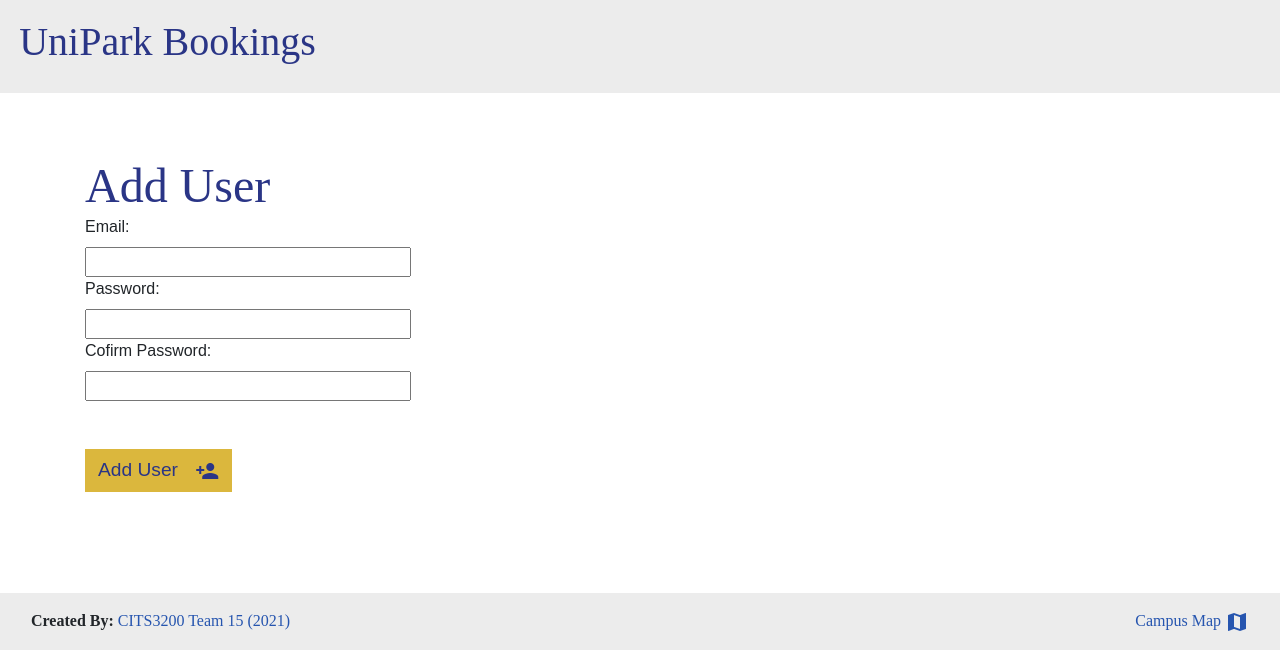
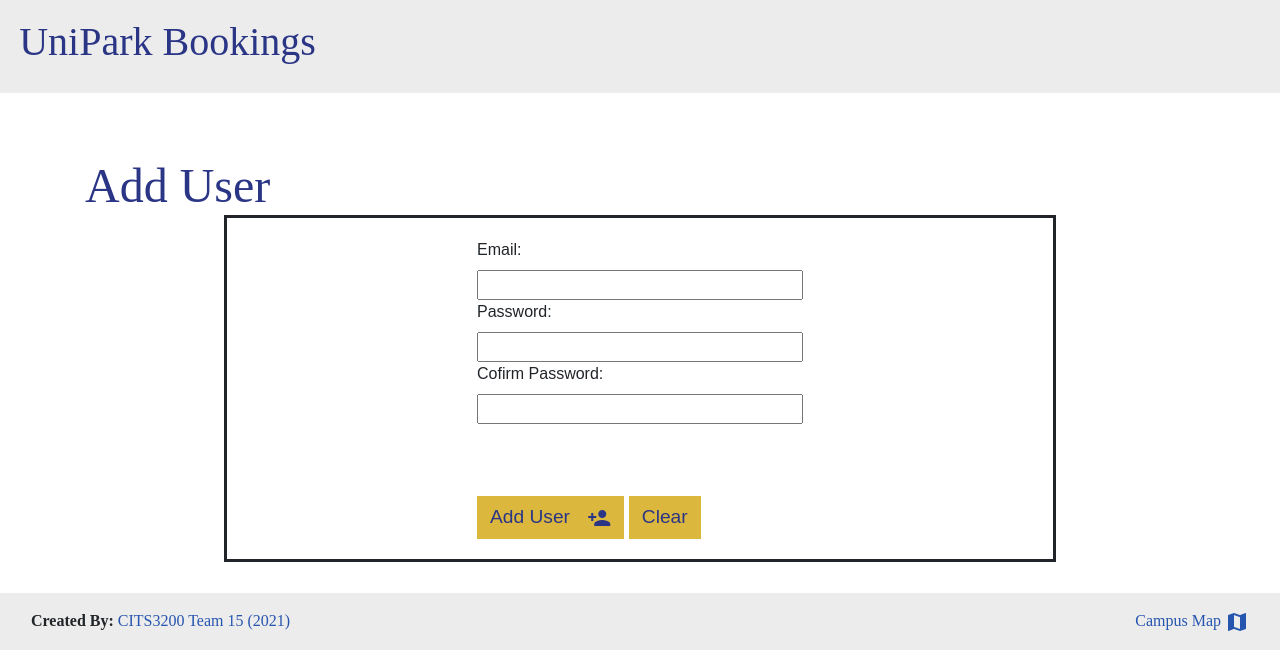
Before and after one commit to thomas-cleary-uwa/cits3200-unipark-booking, a Flask app: template flask-app/app/templates/admin/add_user.html in a window 1280 px wide. Shown: the part 150-800 px from the top of the page. Run offline with Flask 2, Linux system fonts and the light colour scheme; the template is opened without the code that fills it: values that come from a table or form of the project are taken from there, others are empty; some web fonts are replaced.

Commit message:
Update Add User - Admin Page
Updated the style of the admin page.

```diff
--- a/flask-app/app/static/css/unipark_booking.css
+++ b/flask-app/app/static/css/unipark_booking.css
@@ -195,7 +195,6 @@ body {
 }
 
 
-
 /*
 *** /login route **************************************************************
 */
@@ -235,5 +234,22 @@ body {
 
 
 /*
-*** Next Category *************************************************************
+*** add_user form *************************************************************
 */
+div.add_user_form
+{
+    display: block;
+    text-align: center;
+    border-style : solid;
+    padding : 20px;
+    width : 75%;
+    margin : 0 auto;
+}
+
+form
+{
+    display: inline-block;
+    margin-left: auto;
+    margin-right: auto;
+    text-align: left;
+}
--- a/flask-app/app/templates/admin/add_user.html
+++ b/flask-app/app/templates/admin/add_user.html
@@ -8,6 +8,7 @@
 {% block content %}
   <h1 class="uwa-heading-large">Add User</h1>
 
+  <div class = 'add_user_form' >
     <form action="" method="POST" novalidate>
       {{ add_user_form.hidden_tag() }}
 
@@ -42,6 +43,7 @@
         <span style="color:red;">[{{ error }}]</span>
         {% endfor %}
       </div>
+      <br/>
 
       <button class="btn uwa-btn uwa-heading" type="submit">
         Add User
@@ -49,6 +51,12 @@
           person_add
         </span>
       </button>
+
+      <button class="btn uwa-btn uwa-heading" type="reset">
+        Clear
+      </button>
     </form>
+  </div>
+
 
 {% endblock %}
```
Also changed, not shown: flask-app/app/templates/user/index.html (added, +11 -0 lines). Lines whose indentation alone changed are shown as unchanged.
